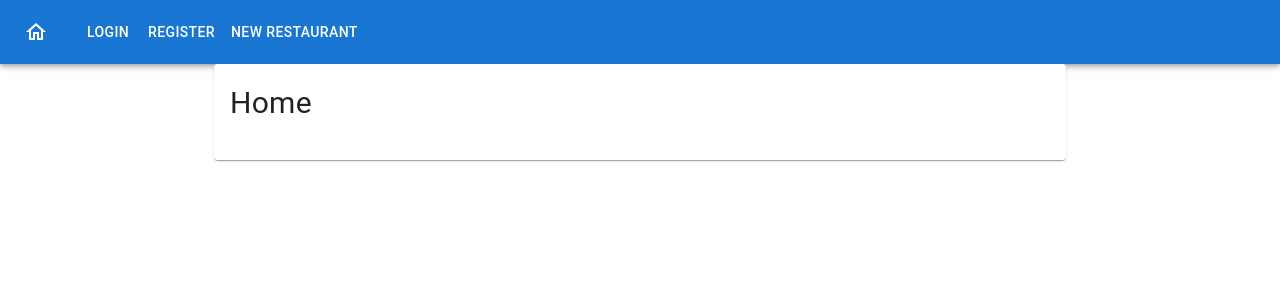
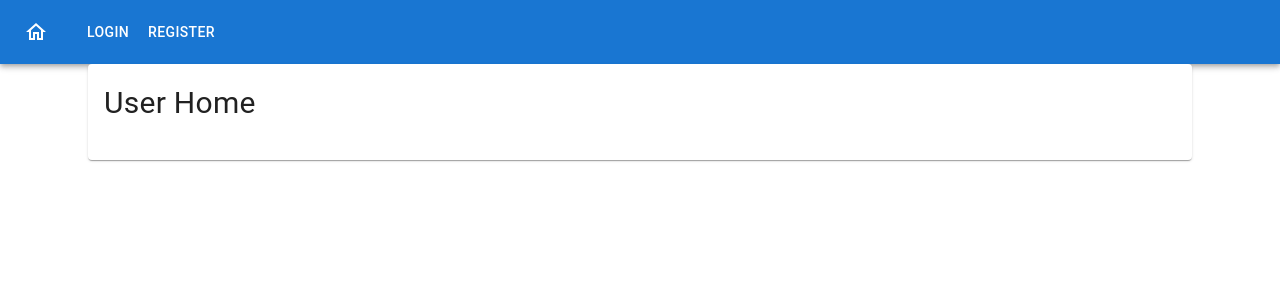
Before and after one commit to unsw-cse-comp3900-9900-23T2/capstone-project-3900f18ameancodingmachine, a React (Create React App) app in the folder eatery-frontend/: page / in a window 1280 px wide. Shown: the top 300 px of the page. Built offline with nearby package versions, Linux system fonts and the light colour scheme.

Commit message:
feat: handle default pages per user login type

```diff
--- a/eatery-frontend/src/banner/Banner.jsx
+++ b/eatery-frontend/src/banner/Banner.jsx
@@ -9,6 +9,8 @@ import HomeOutlinedIcon from '@mui/icons-material/HomeOutlined';
 import { NavLink } from "react-router-dom";
 
 export default function Banner() {
+  const [isLoggedIn, setIsLoggedIn] = React.useState(false);     // TODO get from backend
+  const [isRestaurant, setIsRestaurant] = React.useState(false); // TODO get from backend
 
   return (
     <AppBar position="static">
@@ -26,9 +28,10 @@ export default function Banner() {
             <HomeOutlinedIcon />
           </IconButton>
 
-          <Button color="inherit" component={NavLink} to="/login">Login</Button>
-          <Button color="inherit" component={NavLink} to="/register">Register</Button>
-          <Button color="inherit" component={NavLink} to="/create-restaurant">New Restaurant</Button>
+          {isLoggedIn && <Button color="inherit" component={NavLink} to="/login">Logout</Button>}
+          {!isLoggedIn && <Button color="inherit" component={NavLink} to="/login">Login</Button>}
+          {!isLoggedIn && <Button color="inherit" component={NavLink} to="/register">Register</Button>}
+          {isRestaurant && <Button color="inherit" component={NavLink} to="/create-restaurant">New Restaurant</Button>}
         </Toolbar>
       </Container>
     </AppBar>
--- a/eatery-frontend/src/home/HomePage.jsx
+++ b/eatery-frontend/src/home/HomePage.jsx
@@ -1,21 +1,18 @@
 import * as React from 'react';
 
-import Card from '@mui/material/Card';
-import CardContent from '@mui/material/CardContent';
 import Container from '@mui/material/Container';
-import Typography from '@mui/material/Typography';
+import UserHomePage from './UserHomePage';
+import RestaurantHomePage from './RestaurantHomePage';
 
 export default function HomePage() {
+  // Null if not logged in, True if Restaurant manager, False if User
+  const [isRestaurant, setIsRestaurant] = React.useState(null); // TODO get from backend
 
   return (
-    <Container maxWidth="md">
-      <Card sx={{ minWidth: 275 }}>
-        <CardContent>
-          <Typography sx={{ fontSize: 30 }} color="text.primary" gutterBottom>
-            Home
-          </Typography>
-        </CardContent>
-      </Card>
+    // Defaults to User Home Page if not logged in
+    <Container maxWidth="lg">
+      {isRestaurant  && <RestaurantHomePage/>}
+      {!isRestaurant && <UserHomePage/>}
     </Container>
   );
 }
--- /dev/null
+++ b/eatery-frontend/src/home/RestaurantHomePage.jsx
@@ -0,0 +1,21 @@
+import * as React from 'react';
+
+import Card from '@mui/material/Card';
+import CardContent from '@mui/material/CardContent';
+import Container from '@mui/material/Container';
+import Typography from '@mui/material/Typography';
+
+export default function RestaurantHomePage() {
+
+  return (
+    <Container maxWidth="lg">
+      <Card sx={{ minWidth: 275 }}>
+        <CardContent>
+          <Typography sx={{ fontSize: 30 }} color="text.primary" gutterBottom>
+            Restaurant Home
+          </Typography>
+        </CardContent>
+      </Card>
+    </Container>
+  );
+}
--- /dev/null
+++ b/eatery-frontend/src/home/UserHomePage.jsx
@@ -0,0 +1,22 @@
+import * as React from 'react';
+
+import Card from '@mui/material/Card';
+import CardContent from '@mui/material/CardContent';
+import Container from '@mui/material/Container';
+import Typography from '@mui/material/Typography';
+
+export default function UserHomePage() {
+  const [isLoggedIn, setIsLoggedIn] = React.useState(false); // TODO get from backend
+
+  return (
+    <Container maxWidth="lg">
+      <Card sx={{ minWidth: 275 }}>
+        <CardContent>
+          <Typography sx={{ fontSize: 30 }} color="text.primary" gutterBottom>
+            User Home
+          </Typography>
+        </CardContent>
+      </Card>
+    </Container>
+  );
+}
```
